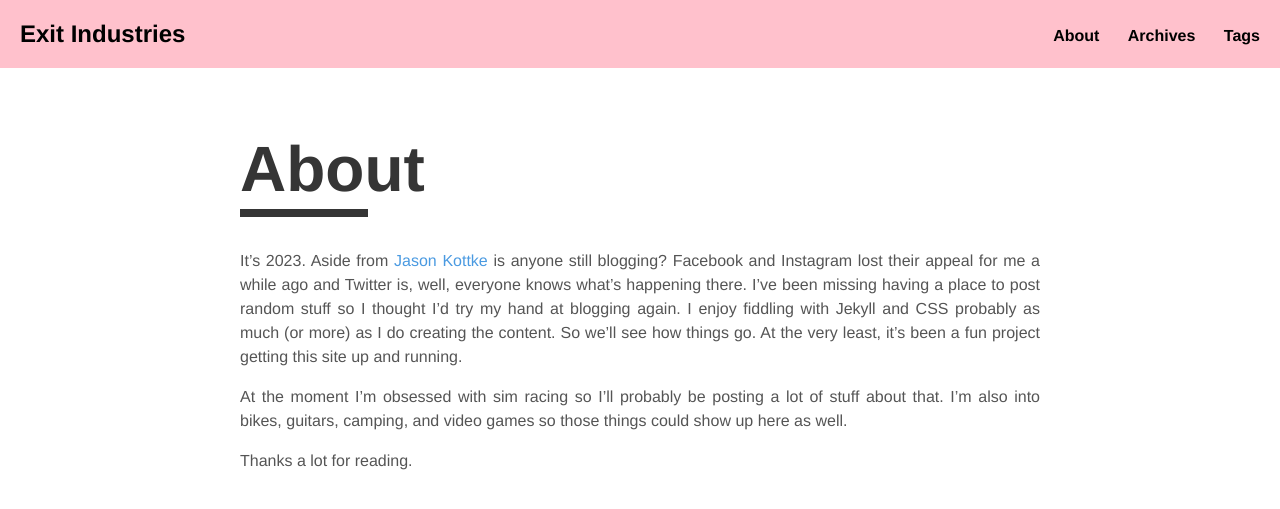
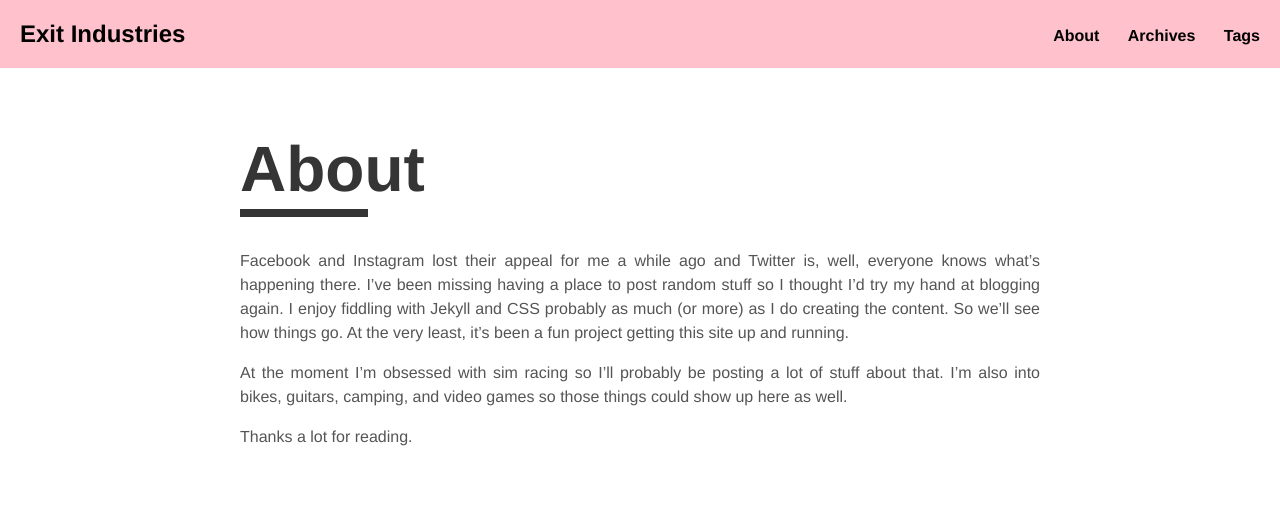
Before and after one commit to mps75/exit_industries, a Jekyll site: the page built from _pages/about.md, in a window 1280 px wide. Shown: the top 509 px of the page. Built offline with Jekyll 4.4.1, drawn with Linux system fonts in a browser that asks for light colours.

Commit message:
About page updated content

```diff
--- a/_pages/about.md
+++ b/_pages/about.md
@@ -4,7 +4,7 @@ title: "About"
 permalink: /about/
 ---
 
-It's 2023.  Aside from [Jason Kottke](https://kottke.org) is anyone still blogging?  Facebook and Instagram lost their appeal for me a while ago and Twitter is, well, everyone knows what's happening there.  I've been missing having a place to post random stuff so I thought I'd try my hand at blogging again.  I enjoy fiddling with Jekyll and CSS probably as much (or more) as I do creating the content.  So we'll see how things go.  At the very least, it's been a fun project getting this site up and running.
+Facebook and Instagram lost their appeal for me a while ago and Twitter is, well, everyone knows what's happening there.  I've been missing having a place to post random stuff so I thought I'd try my hand at blogging again.  I enjoy fiddling with Jekyll and CSS probably as much (or more) as I do creating the content.  So we'll see how things go.  At the very least, it's been a fun project getting this site up and running.
 
 At the moment I'm obsessed with sim racing so I'll probably be posting a lot of stuff about that.  I'm also into bikes, guitars, camping, and video games so those things could show up here as well.
 
```
